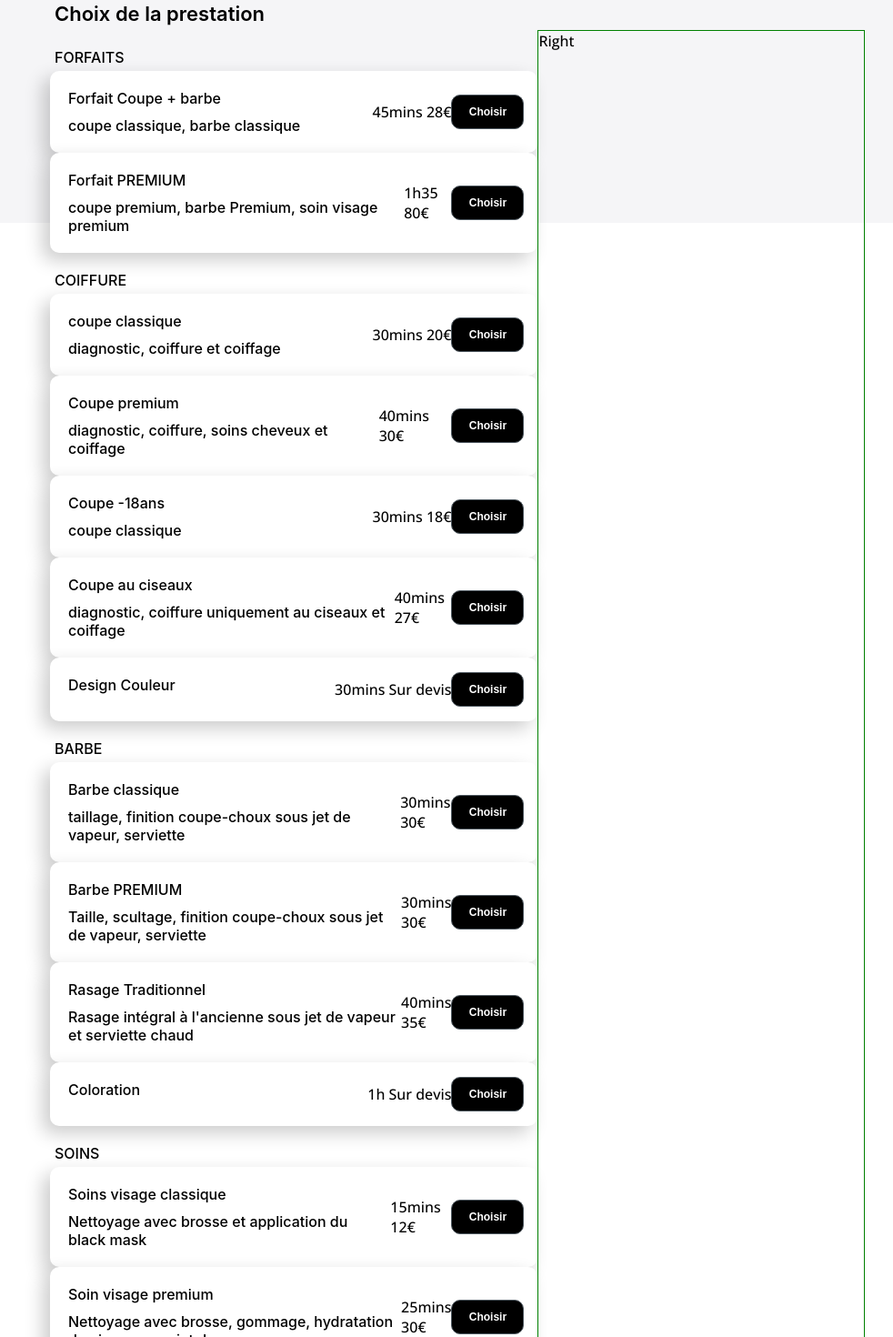
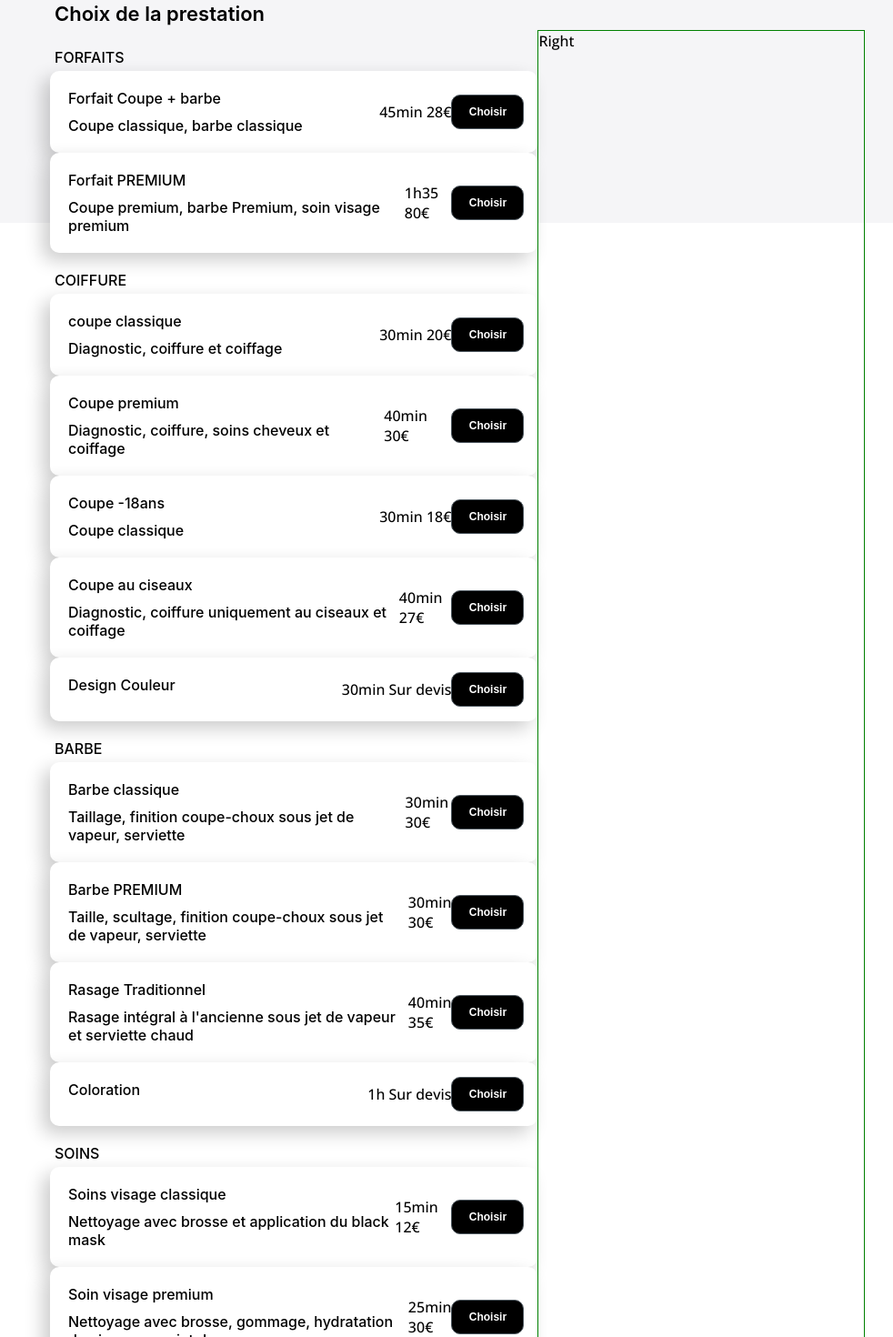
Before and after one commit to CyrilPers/barber-shop, a React (Vite) app: page /accueil/1 in a window 1280 px wide. Shown: the part 600-2070 px from the top of the page at 91% size, without its empty margins (137-1119 px from the left). Built offline with nearby package versions, Linux system fonts and the light colour scheme.

Commit message:
✏️ Add uppercase

```diff
--- a/src/assets/data/menu.js
+++ b/src/assets/data/menu.js
@@ -6,14 +6,14 @@ export const menu = [
       {
         id: 1,
         name: "Forfait Coupe + barbe",
-        description: "coupe classique, barbe classique",
-        time: "45mins",
+        description: "Coupe classique, barbe classique",
+        time: "45min",
         price: "28€"
       },
       {
         id: 2,
         name: "Forfait PREMIUM",
-        description: "coupe premium, barbe Premium, soin visage premium",
+        description: "Coupe premium, barbe Premium, soin visage premium",
         time: "1h35",
         price: "80€"
       }
@@ -26,36 +26,36 @@ export const menu = [
       {
         id: 3,
         name: "coupe classique",
-        description: "diagnostic, coiffure et coiffage",
-        time: "30mins",
+        description: "Diagnostic, coiffure et coiffage",
+        time: "30min",
         price: "20€"
       },
       {
         id: 4,
         name: "Coupe premium",
-        description: "diagnostic, coiffure, soins cheveux et coiffage",
-        time: "40mins",
+        description: "Diagnostic, coiffure, soins cheveux et coiffage",
+        time: "40min",
         price: "30€"
       },
       {
         id: 5,
         name: "Coupe -18ans",
-        description: "coupe classique",
-        time: "30mins",
+        description: "Coupe classique",
+        time: "30min",
         price: "18€"
       },
       {
         id: 6,
         name: "Coupe au ciseaux",
-        description: "diagnostic, coiffure uniquement au ciseaux et coiffage",
-        time: "40mins",
+        description: "Diagnostic, coiffure uniquement au ciseaux et coiffage",
+        time: "40min",
         price: "27€"
       },
       {
         id: 7,
         name: "Design Couleur",
         description: "",
-        time: "30mins",
+        time: "30min",
         price: "Sur devis"
       }
     ]
@@ -67,22 +67,22 @@ export const menu = [
       {
         id: 8,
         name: "Barbe classique",
-        description: "taillage, finition coupe-choux sous jet de vapeur, serviette",
-        time: "30mins",
+        description: "Taillage, finition coupe-choux sous jet de vapeur, serviette",
+        time: "30min",
         price: "30€"
       },
       {
         id: 9,
         name: "Barbe PREMIUM",
         description: "Taille, scultage, finition coupe-choux sous jet de vapeur, serviette",
-        time: "30mins",
+        time: "30min",
         price: "30€"
       },
       {
         id: 10,
         name: "Rasage Traditionnel",
         description: "Rasage intégral à l'ancienne sous jet de vapeur et serviette chaud",
-        time: "40mins",
+        time: "40min",
         price: "35€"
       },
       {
@@ -102,21 +102,21 @@ export const menu = [
         id: 12,
         name: "Soins visage classique",
         description: "Nettoyage avec brosse et application du black mask",
-        time: "15mins",
+        time: "15min",
         price: "12€"
       },
       {
         id: 13,
         name: "Soin visage premium",
         description: "Nettoyage avec brosse, gommage, hydratation du visage sous jet de vapeur",
-        time: "25mins",
+        time: "25min",
         price: "30€"
       },
       {
         id: 14,
         name: "Soins cheveux",
         description: "Shampoing et soins adapté à vos cheveux",
-        time: "15mins",
+        time: "15min",
         price: "12€"
       }
     ]
```
